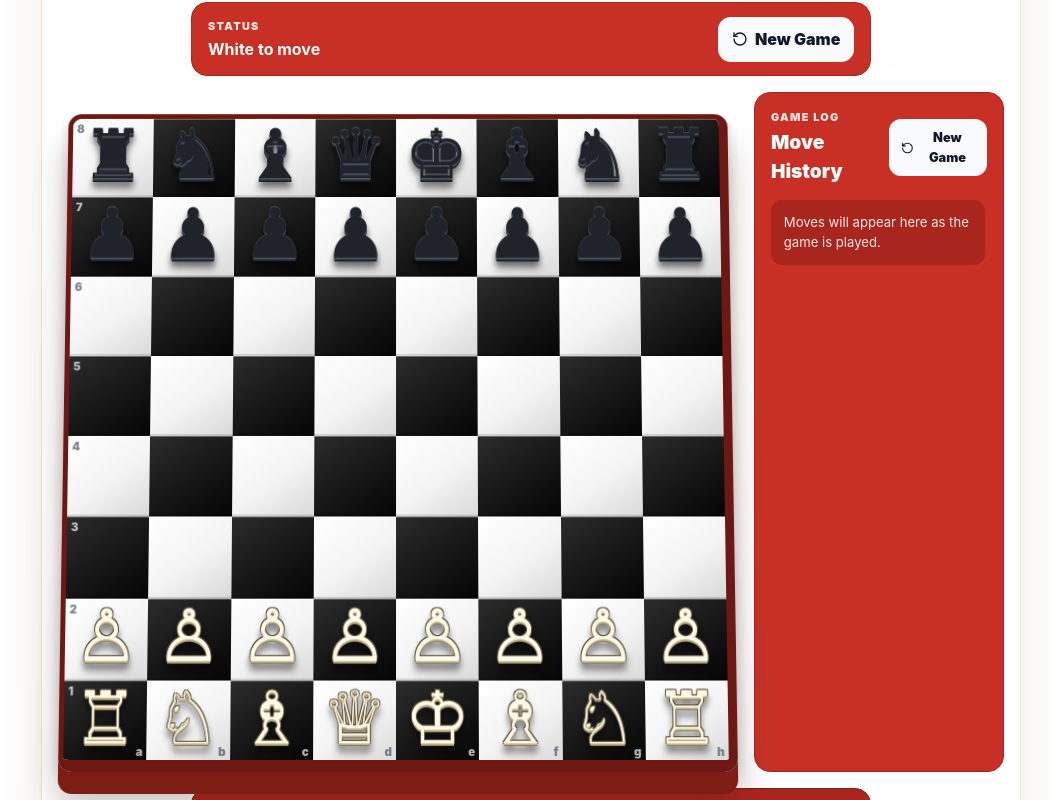
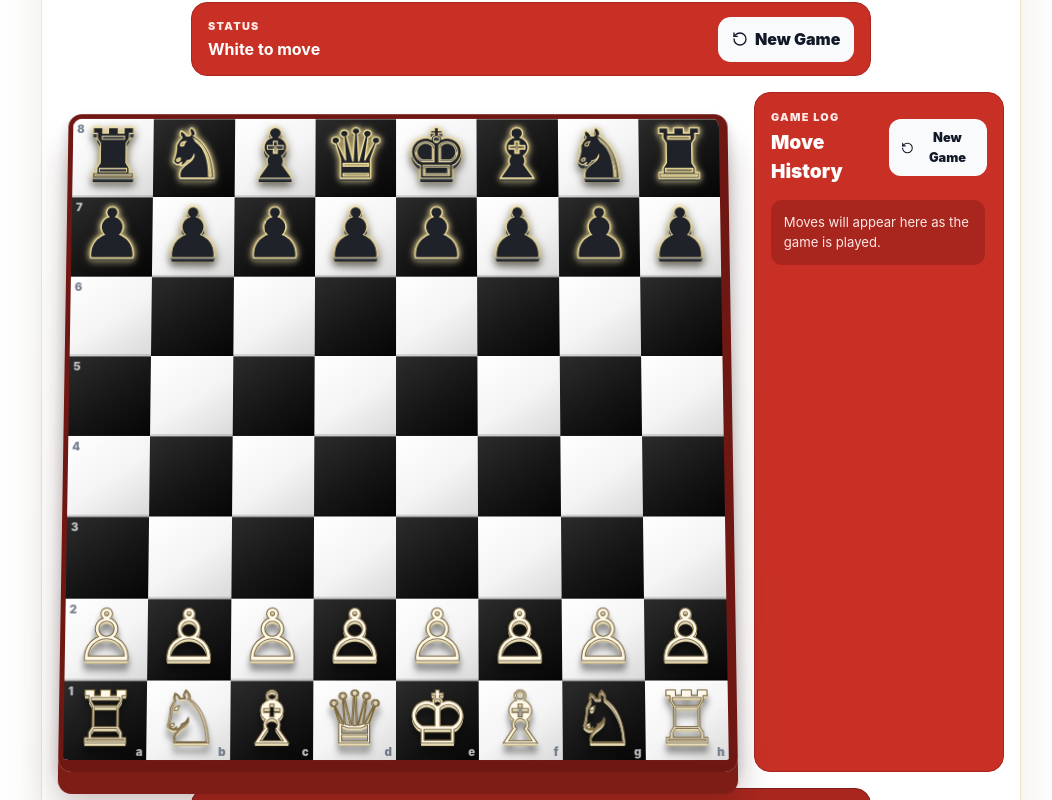
Before and after one commit to arunyadav-214/learning-website, a Next.js app: page /games/chess in a window 1280 px wide. Shown: the part 460-1260 px from the top of the page, without its empty margins (109-1161 px from the left). Built offline with nearby package versions, Linux system fonts and the light colour scheme.

Commit message:
Improve black chess piece visibility on dark squares

```diff
--- a/app/globals.css
+++ b/app/globals.css
@@ -2072,3 +2072,44 @@ body {
     transform: translateY(-1px) scale(1.02);
   }
 }
+
+
+/* Chess piece visibility on black squares */
+.chess-page .chess-piece.black {
+  color:#1f2329 !important;
+  -webkit-text-stroke:1px #e6d49b;
+  text-shadow:
+    0 1px 0 #5f6670,
+    0 2px 0 #444a52,
+    0 3px 0 #2e3339,
+    0 4px 0 #181c20,
+    0 0 2px rgba(255,244,196,.95),
+    0 0 5px rgba(212,175,55,.55),
+    0 7px 6px rgba(0,0,0,.42) !important;
+  filter:
+    drop-shadow(0 0 2px rgba(255,244,196,.75))
+    drop-shadow(0 3px 4px rgba(0,0,0,.45)) !important;
+}
+
+.chess-page .chess-square.dark .chess-piece.black {
+  -webkit-text-stroke:1.25px #f1df9f;
+  text-shadow:
+    0 0 2px #fff4c4,
+    0 0 5px rgba(212,175,55,.72),
+    0 2px 0 #555b65,
+    0 3px 0 #343941,
+    0 5px 6px rgba(0,0,0,.46) !important;
+  filter:
+    drop-shadow(0 0 3px rgba(255,244,196,.9))
+    drop-shadow(0 4px 4px rgba(0,0,0,.46)) !important;
+}
+
+.chess-page .chess-piece.white {
+  -webkit-text-stroke:1px #7b6840;
+  text-shadow:
+    0 1px 0 #fffbe9,
+    0 2px 0 #e8ddbd,
+    0 3px 0 #c9b985,
+    0 0 2px rgba(70,50,10,.3),
+    0 6px 6px rgba(0,0,0,.24) !important;
+}
```
